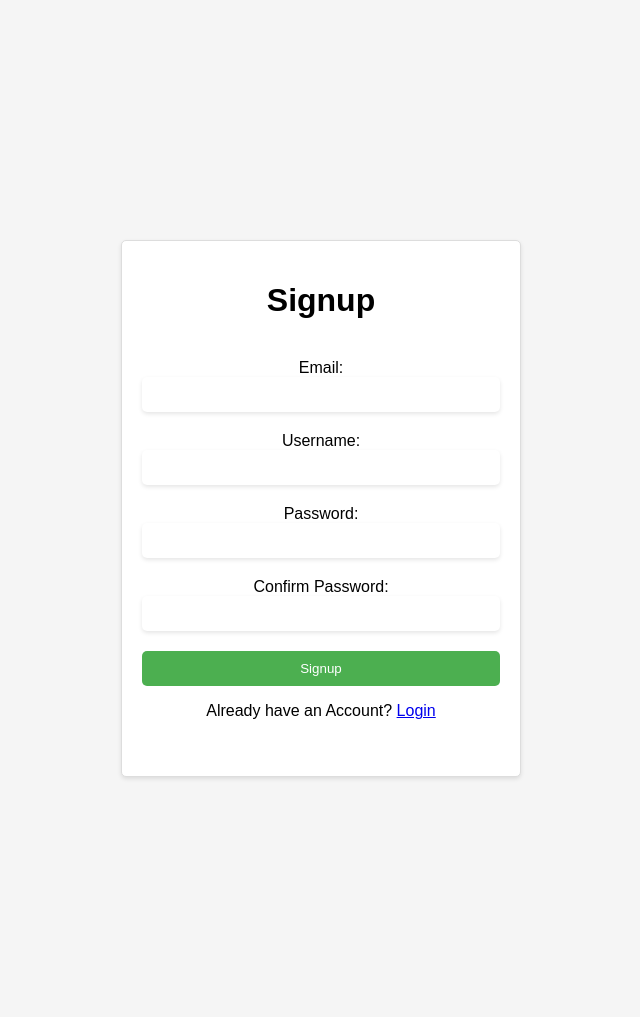
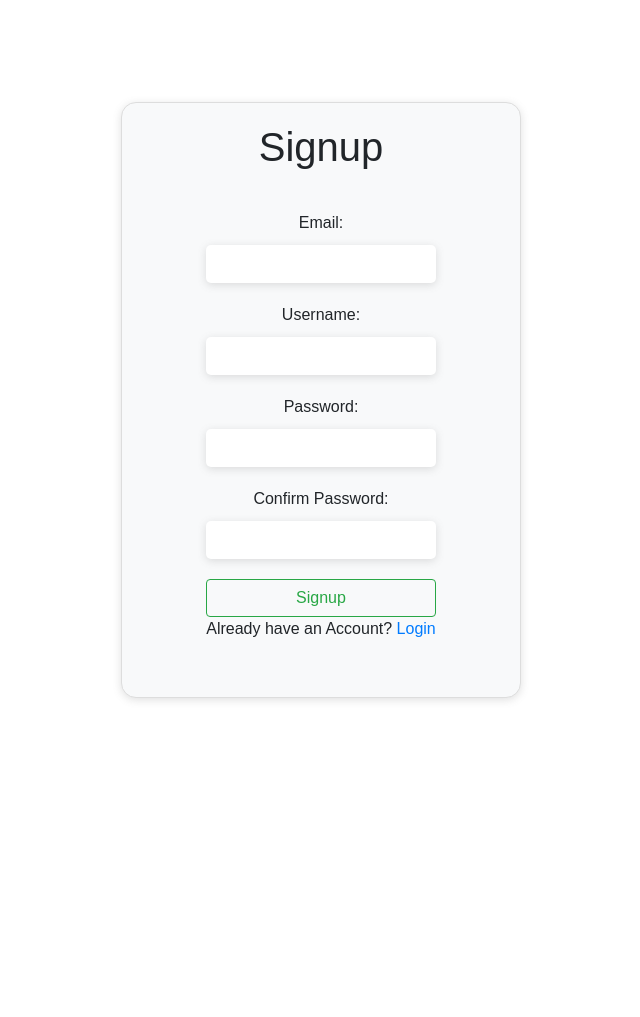
Before and after one commit to Sakib2186/Note-App, a Django app: page /signup/ in a window 1280 px wide. Shown: the whole page, without its empty margins (319-959 px from the left). After the commit the page ends 800 px from the top, so only its background shows below. Run offline with Django 4.2, Linux system fonts and the light colour scheme; some libraries are stand-ins or nearby versions.

Commit message:
frontend fixed in login signup and add_note html

```diff
--- a/UserData/Templates/index.html
+++ b/UserData/Templates/index.html
@@ -7,7 +7,7 @@
     <title>Note App</title>
     <link rel="stylesheet" href="https://maxcdn.bootstrapcdn.com/bootstrap/4.5.2/css/bootstrap.min.css">
 
-    <link rel="stylesheet" href="{% static 'index.css' %}">
+    <link rel="stylesheet" href="/static/index.css?{% now "U" %}"/>
 </head>
 <body>
     <div class="homepage">
--- a/UserData/Templates/signup.html
+++ b/UserData/Templates/signup.html
@@ -5,28 +5,39 @@
     <meta charset="UTF-8">
     <meta name="viewport" content="width=device-width, initial-scale=1.0">
     <title>Signup Page</title>
-    <link rel="stylesheet" href="{% static 'login.css' %}">
+    <!-- Bootstrap CSS -->
+    <link rel="stylesheet" href="https://maxcdn.bootstrapcdn.com/bootstrap/4.5.2/css/bootstrap.min.css">
+    <!-- Your custom CSS -->
+    <link rel="stylesheet" href="/static/login.css?{% now "U" %}"/>
 </head>
-<body>
-    <div class="container">
+<body class="bg-white">
+    <div class="container bg-light">
         <div class="login-form">
             <h1 style="margin-bottom: 5vh;">Signup</h1>
             <form method="POST">
                 {% csrf_token %}
-                <label for="username">Email:</label>
-                <input type="email" id="email" name="email" required>
+                <div class="form-group">
+                    <label for="email">Email:</label>
+                    <input type="email" class="form-control" id="email" name="email" required>
+                </div>
 
-                <label for="username">Username:</label>
-                <input type="text" id="username" name="username" required>
+                <div class="form-group">
+                    <label for="username">Username:</label>
+                    <input type="text" class="form-control" id="username" name="username" required>
+                </div>
 
-                <label for="password">Password:</label>
-                <input type="password" id="password" name="password">
+                <div class="form-group">
+                    <label for="password">Password:</label>
+                    <input type="password" class="form-control" id="password" name="password">
+                </div>
 
-                <label for="password">Confirm Password:</label>
-                <input type="password" id="password" name="confirm_password">
+                <div class="form-group">
+                    <label for="confirm_password">Confirm Password:</label>
+                    <input type="password" class="form-control" id="confirm_password" name="confirm_password">
+                </div>
 
-                <button type="submit">Signup</button>
-                <p>Already have an Account? <span><a href="{% url 'UserData:login' %}">Login</a></span></p>
+                <button type="submit" class="btn btn-outline-success">Signup</button>
+                <p>Already have an Account? <span><a class="link-secondary" href="{% url 'UserData:login' %}" >Login</a></span></p>
 
                 {% for message in messages  %}
                     <p>{{message}}</p>
--- a/UserData/static/index.css
+++ b/UserData/static/index.css
@@ -1,6 +1,6 @@
 body {
     font-family: Arial, sans-serif;
-    background-color: #f5f5f5;
+    background-color: #ffffff;
     padding: 0;
     height: 100vh;
     margin: 0;
--- a/UserData/static/login.css
+++ b/UserData/static/login.css
@@ -3,6 +3,11 @@
 }
 
 body {
+    height: 100vh;
+    display: flex;
+    align-items: center;
+    justify-content: center;
+    margin: 0;
     font-family: Arial, sans-serif;
     background-color: #f5f5f5;
 }
@@ -14,8 +19,21 @@ body {
     padding: 20px;
     background-color: #fff;
     border: 1px solid #ddd;
-    border-radius: 5px;
-    box-shadow: 0 2px 4px rgba(0, 0, 0, 0.1);
+    border-radius: 15px;
+    box-shadow: rgba(99, 99, 99, 0.2) 0px 2px 8px 0px !important;
+    transition: box-shadow 0.3s ease !important;
+}
+.container:hover{
+    box-shadow: rgba(50, 50, 93, 0.25) 0px 13px 27px -5px, rgba(0, 0, 0, 0.3) 0px 8px 16px -8px !important;
+}
+
+input {
+    box-shadow: rgba(99, 99, 99, 0.2) 0px 2px 8px 0px !important;
+    transition: box-shadow 0.3s ease !important;
+}
+
+input:hover {
+    box-shadow: rgba(100, 100, 111, 0.2) 0px 7px 29px 0px !important;
 }
 
 .login-form {
@@ -43,17 +61,7 @@ body {
 
 .login-form button[type="submit"] {
     width: 100%;
-    padding: 10px 20px;
-    background-color: #4CAF50;
-    color: white;
-    border: none;
-    border-radius: 5px;
-    cursor: pointer;
     transition: background-color 0.3s ease;
-}
-
-.login-form button[type="submit"]:hover {
-    background-color: #45a049;
 }
 
 .login-form .forgot-password {
```
Also changed, not shown: other parts of UserData/Templates/signup.html (+5 -0 lines), UserData/Templates/add_note.html (+25 -5 lines), UserData/Templates/login.html (+20 -7 lines).
